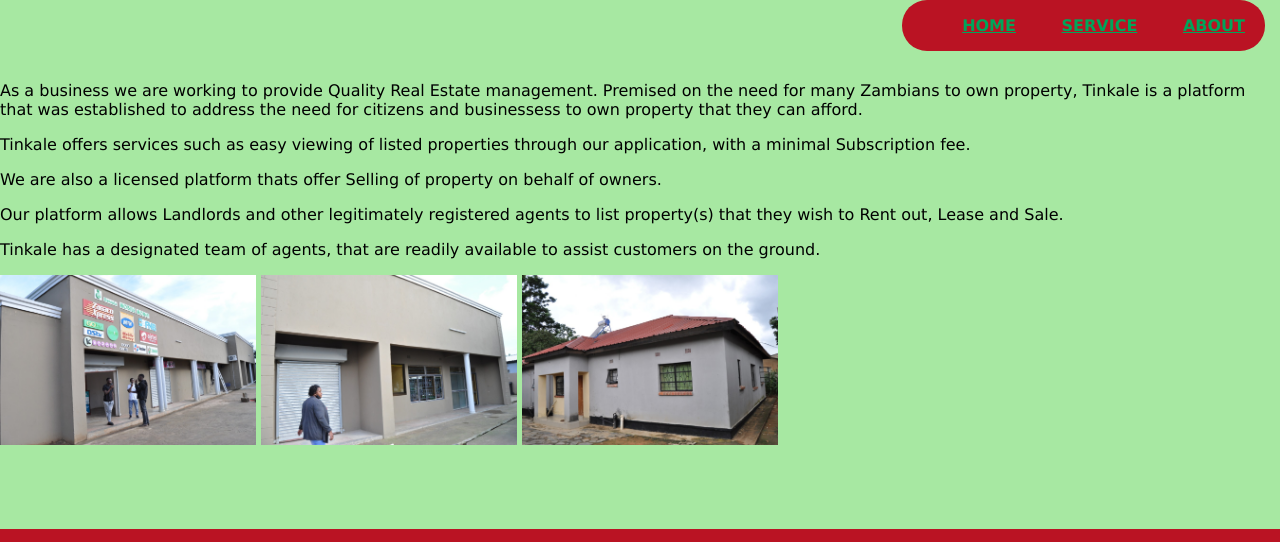
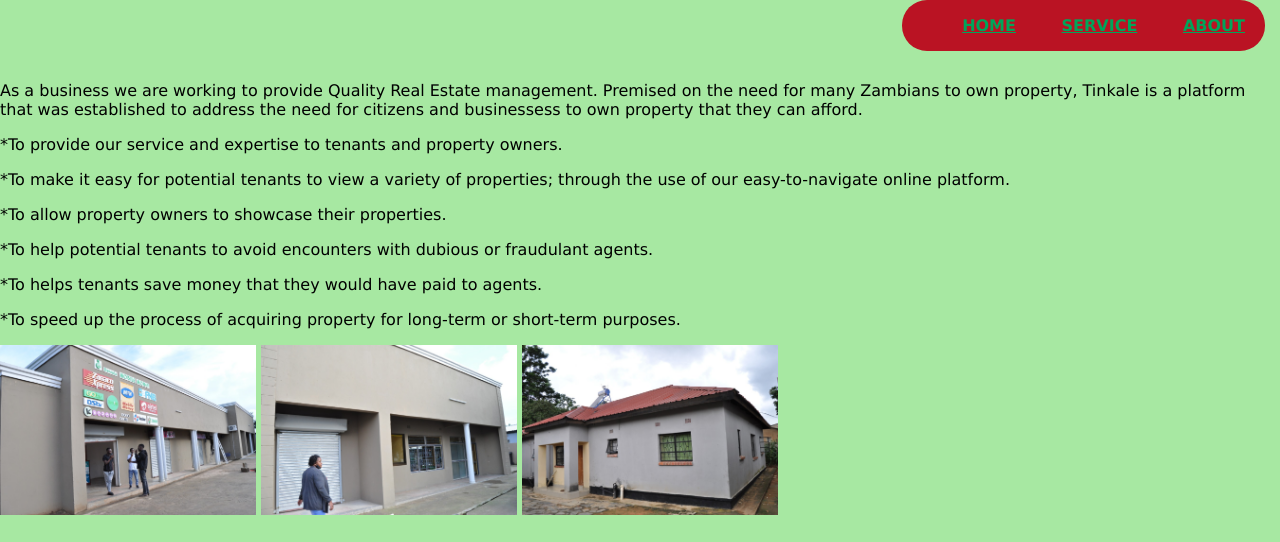
Before and after one commit to Katepachilaisha/tinkale, a plain HTML site: page Service.html in a window 1280 px wide. Shown: the top 542 px of the page. Drawn offline with Linux system fonts and the light colour scheme.

Commit message:
5th commit

```diff
--- a/CSS/index.css
+++ b/CSS/index.css
@@ -69,7 +69,7 @@ header{
 	background-image:url("../images/logo.png");
 	background-position:center;
 	background-repeat:no-repeat;
-	background-attachment:fixed;
+	background-attachment:static;
 	background-size:800px 800px;
 
 
--- a/Service.html
+++ b/Service.html
@@ -30,11 +30,13 @@
      <p>As a business we are working to provide Quality Real Estate management.
 	 Premised on the need for many Zambians to own property, Tinkale is a platform that was established to address the need for citizens and businessess to own property that they can afford.
      	 <p/>
-	<p>Tinkale offers services such as easy viewing of listed properties through our application, with a minimal Subscription fee.
+	<p>*To provide our service and expertise to tenants and property owners.
 	<p/>
-	<p>We are also a licensed platform thats offer Selling of property on behalf of owners.<p/>
-	<p>Our platform allows Landlords and other legitimately registered agents to list property(s) that they wish to Rent out, Lease and Sale.<p/>
-    <p>Tinkale has a designated team of agents, that are readily available to assist customers on the ground.<p/>
+	<p>*To make it easy for potential tenants to view a variety of properties; through the use of our easy-to-navigate online platform.<p/>
+	<p>*To allow property owners to showcase their properties.<p/>
+    <p>*To help potential tenants to avoid encounters with dubious or fraudulant agents.<p/>
+	<p>*To helps tenants save money that they would have paid to agents.<p/>
+	<p>*To speed up the process of acquiring property for long-term or short-term purposes.<p/>
 	     <p/>
 		 <img src="images/7.jpeg">
 		 <img src="images/8.jpeg">
```
